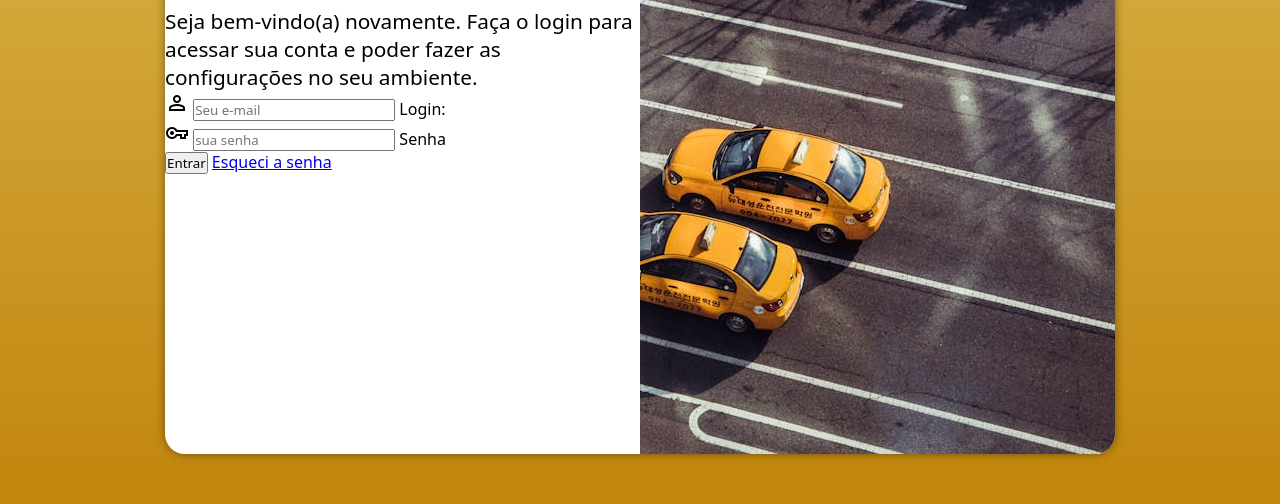
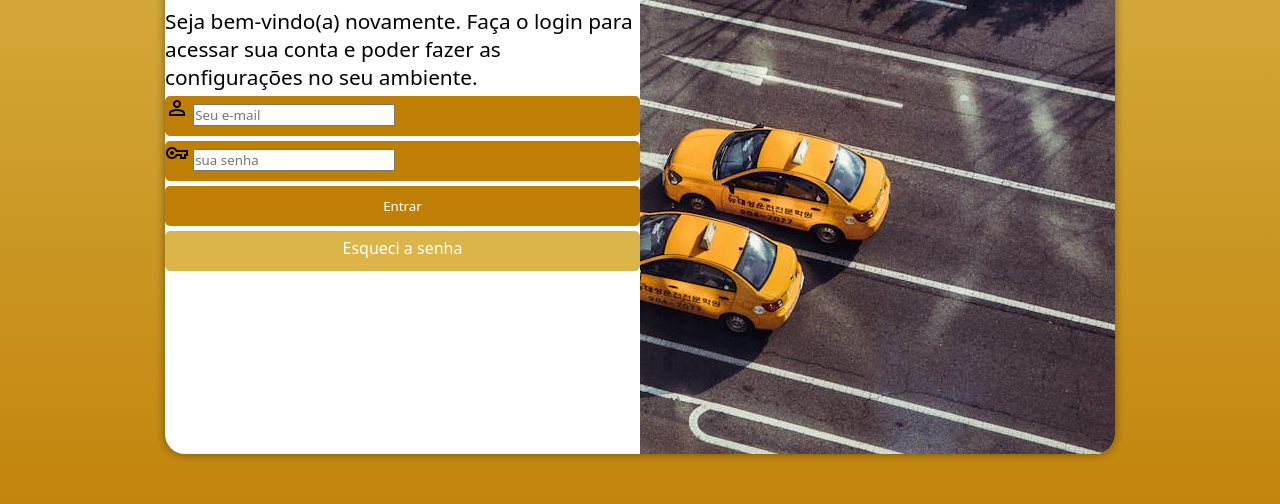
Before and after one commit to WebertonAlvesDevs/projeto-login, a plain HTML site: page index.html in a window 1280 px wide. Shown: the part 196-700 px from the top of the page. Drawn offline with nearby package versions, Linux system fonts and the light colour scheme.

Commit message:
formatação do formulario

```diff
--- a/estilos/style.css
+++ b/estilos/style.css
@@ -61,3 +61,49 @@ div#formulario>p{
     font-size: 0.8em;
 
 }
+form>div.campo{
+    background-color: #BF7E04;
+    display: block;
+    width: 100%;
+    height: 40px;
+    border-radius: 5px;
+    margin: 5px 0px
+
+}
+div.campo>label{
+    display: none;
+
+}
+form>input[type=submit]{
+    display: block;
+    font-size: 1.em;
+    width: 100%;
+    height: 40px;
+    background-color: #BF7E04;
+    color: white;
+    border:none;
+    border-radius: 5px;
+
+
+}
+form>input[type=submit]:hover{
+    background-color: #D9B54A;
+    cursor: pointer;
+}
+form>a.botao{
+    display:block;
+    text-align: center;
+    padding-top: 5px;
+    margin-top: 5px;
+    font-size: 1em;
+    width: 100%;
+    height: 40px;
+    background-color: #D9B54A;
+    border: 1px solid #D9B54A;
+    border-radius: 5px;
+    text-decoration: none;
+    color: white;
+}
+form>a.botao:hover{
+    background-color: #BF7E04;
+}
--- a/index.html
+++ b/index.html
@@ -29,7 +29,7 @@
                         <label for="isenha">Senha</label>
                     </div>
                     <input type="submit" value="Entrar">
-                    <a href="esqueci.html">Esqueci a senha <i class="material-icons"></i></a>
+                    <a href="esqueci.html" class="botao">Esqueci a senha <i class="material-icons"></i></a>
                 </form>
 
             </div>
```
